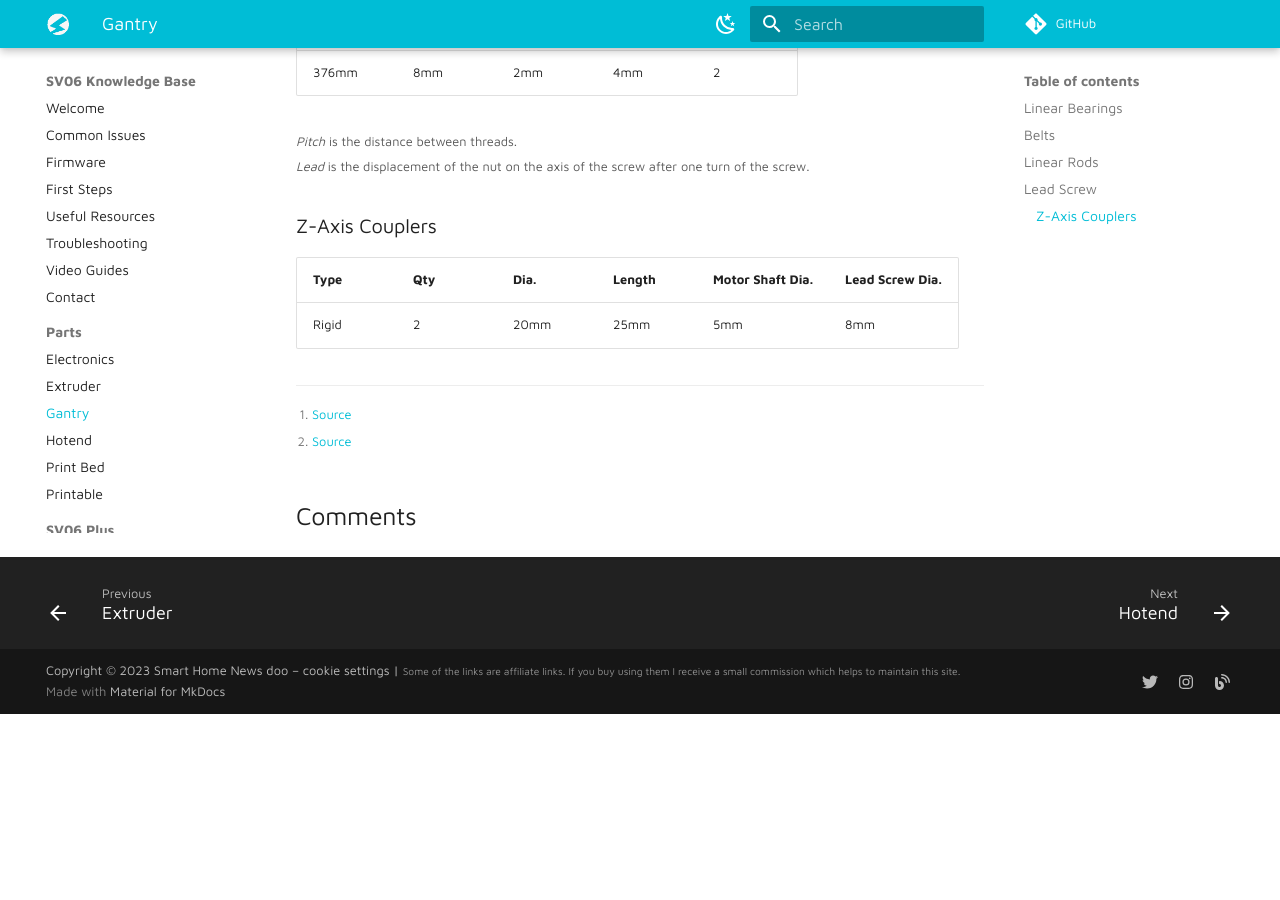
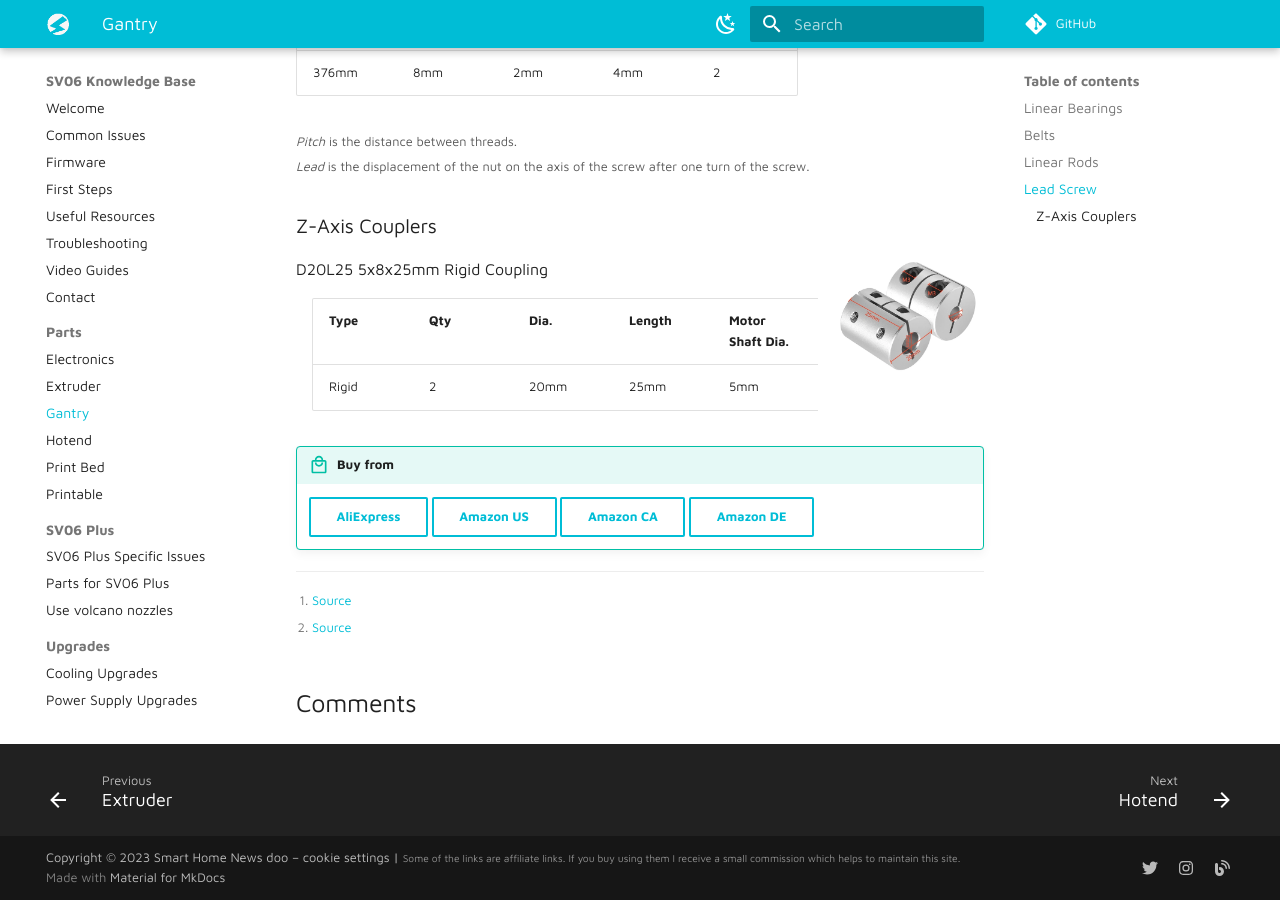
Before and after one commit to blakadder/sv06, an MkDocs documentation site: the page built from docs/Parts/gantry-parts.md, in a window 1280 px wide and 900 px high, scrolled down 1137 px. Built offline with MkDocs 1.6.1 and Material for MkDocs 9.7.7, drawn with Linux system fonts in a browser that asks for light colours; comment, search, counter and statistics services are not loaded; before the commit the page ends 1851 px from its top, so only the background shows below that.

Commit message:
add info

```diff
--- a/docs/Parts/gantry-parts.md
+++ b/docs/Parts/gantry-parts.md
@@ -50,9 +50,19 @@
 
 ### Z-Axis Couplers
 
+![Z-Axis Couplers](/images/z-coupling.webp){ align=right width="150" }
+
+D20L25 5x8x25mm Rigid Coupling
+
 | Type | Qty | Dia.| Length | Motor Shaft Dia. | Lead Screw Dia. |
 | - | - | - | - | - | - |
 | Rigid | 2 | 20mm | 25mm | 5mm | 8mm |
 
+!!! tip "Buy from"
+    [AliExpress](https://www.aliexpress.com/item/1005001445571799.html?aff_fcid=a33bd454b85c461588baf5a20b6d064c-1681380656716-05203-_DDa94iN&tt=CPS_NORMAL&aff_fsk=_DDa94iN&aff_platform=shareComponent-detail&sk=_DDa94iN&aff_trace_key=a33bd454b85c461588baf5a20b6d064c-1681380656716-05203-_DDa94iN&terminal_id=5328bb0326ad4ecea39a5766fa327b23&afSmartRedirect=y){ .md-button }
+    [Amazon US](https://www.amazon.com/Zeberoxyz-Coupling-Aluminum-Diameter-Connector/dp/B08ZJ854Z6?th=1&linkCode=ll1&tag=blakadders-20&linkId=227b83b46ee39996da8f5b91bb8354d8&language=en_US&ref_=as_li_ss_tl){ .md-button }
+    [Amazon CA](https://www.amazon.ca/Zeberoxyz-Coupling-Aluminum-Diameter-Connector/dp/B08ZJ854Z6?th=1&linkCode=ll1&tag=tasmotatemp03-20&linkId=f754318c753bf5fd6c0dbd3b78d2dee5&language=en_CA&ref_=as_li_ss_tl){ .md-button }
+    [Amazon DE](https://www.amazon.de/dp/B08ZJ854Z6?&linkCode=ll1&tag=blakadders-20&linkId=1499dc6be3570e64b120b6fafdc455f5&language=en_GB&ref_=as_li_ss_tl){ .md-button }
+
 [^1]: [Source](https://github.com/bassamanator/everything-sovol-sv06/#linear-motion-guide-rods)
 [^2]: [Source](https://forum.sovol3d.com/t/z-axis-lead-screw/1246)
```
Also changed, not shown: docs/images/z-coupling.webp (added).
